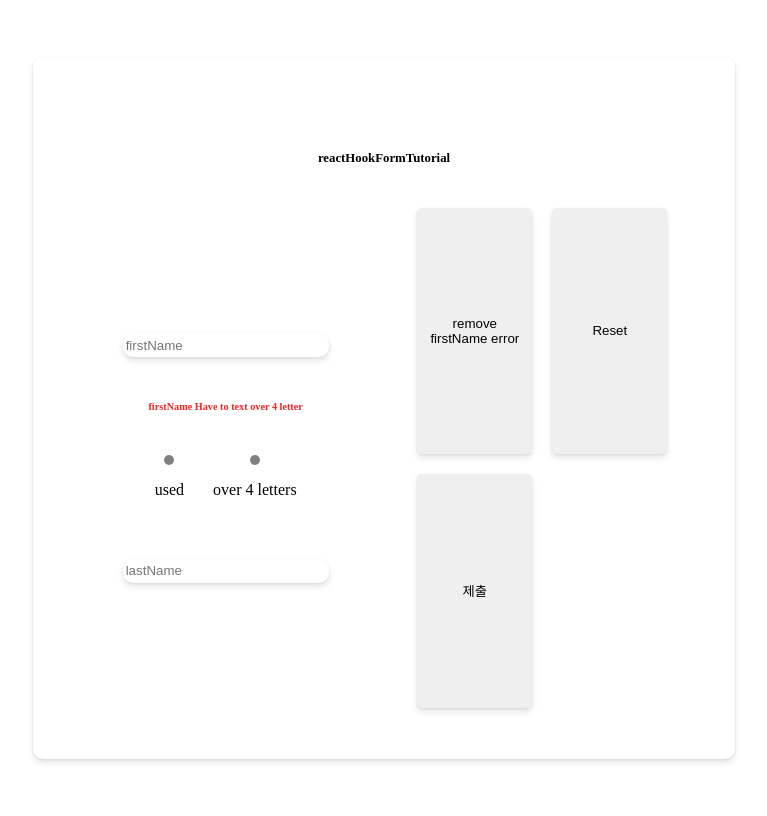
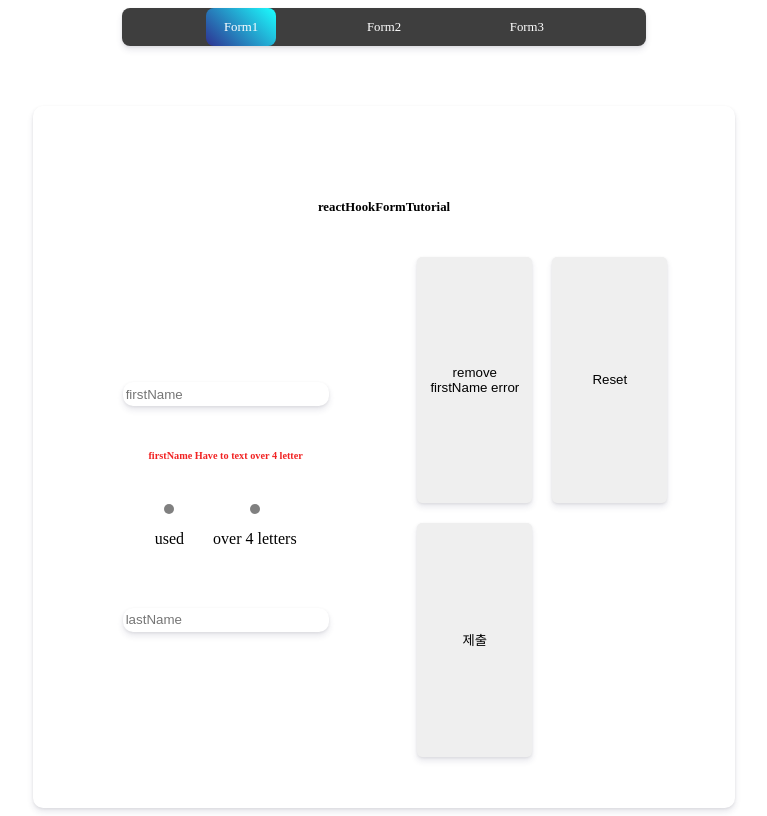
Before and after one commit to brokenPot/reacthookform_with_ts, a React (Vite) app: page / in a window 1280 px wide. Shown: the whole page, without its empty margins (256-1023 px from the left). Built offline with nearby package versions, Linux system fonts and the light colour scheme.

Commit message:
router and nav 추가

```diff
--- a/src/Main.css
+++ b/src/Main.css
@@ -1,6 +1,4 @@
 #root{
-    display: flex;
-    justify-content: center;
-    align-items: center;
-    height: 800px;
+    padding: 0;
+    margin: 0;
 }
--- a/src/Router.tsx
+++ b/src/Router.tsx
@@ -1,13 +1,20 @@
 import { BrowserRouter, Routes, Route } from 'react-router-dom'
 import Form1 from "./forms/Form1.tsx";
 import FormContext1 from "./forms/FormContext1.tsx";
+import Layout from "./comps/Layout.tsx";
 
 export default function  Router  () {
     return (
         <BrowserRouter>
             <Routes>
-                <Route path="/" element={<Form1 />} />
-                <Route path="/formcontext" element={<FormContext1 />} />
+                <Route path="/" element={<Layout>
+                    <Form1 />
+                </Layout>} />
+                <Route path="/formcontext" element={
+                    <Layout>
+                        <FormContext1 />
+                    </Layout>
+                    } />
             </Routes>
         </BrowserRouter>
     );
--- /dev/null
+++ b/src/comps/Layout.tsx
@@ -0,0 +1,28 @@
+import {ReactNode} from "react";
+import styled from "styled-components";
+import NavigationMenu1 from "./NavigationMenu1.tsx";
+
+
+interface LayoutProps {
+    children : ReactNode
+}
+function Layout({children}:LayoutProps) {
+    return (
+        <Background>
+            <NavigationMenu1 navheight={'2vw'}/>
+            {children}
+        </Background>
+    );
+}
+
+const Background = styled.div`
+    display: flex;
+    flex-direction: column;
+    justify-content: space-between;
+    align-items: center;
+    height: 800px;
+`
+
+
+
+export default Layout;
--- /dev/null
+++ b/src/comps/NavigationMenu1.tsx
@@ -0,0 +1,107 @@
+import {useCallback, useEffect, useState} from 'react';
+import styled from 'styled-components';
+import {Link, useLocation} from 'react-router-dom';
+
+
+interface navProps {
+    navwidth:string,
+    navheight:string,
+    navbackgroundcolor:string,
+}
+
+const Nav = styled.nav<navProps>`
+  position: relative;
+  width: ${props => props.navwidth};// 프롭스 대상
+  height: ${props => props.navheight}; // 프롭스 대상
+  background: ${props => props.navbackgroundcolor}; // 프롭스 대상
+  box-shadow: 0 4px 6px rgba(50, 50, 93, 0.11), 0 1px 3px rgba(0, 0, 0, 0.08);
+  border-radius: 8px;
+  display: flex;
+  justify-content: space-evenly;
+  align-items: center;
+    padding: 0.5vw;
+`;
+
+const NavLink = styled(Link)<{navtabfontsize : string}>`
+  position: relative;
+  font-size: ${props => props.navtabfontsize}; // 프롭스 대상
+  color: #fff;
+  text-decoration: none;
+  padding: 1vw;
+  z-index: 1;
+  transition: color 0.3s ease;
+    display: flex;
+    justify-content: center;
+    > a {
+        display: flex;
+        justify-content: center;
+    }
+`;
+
+interface HighlightProps {
+    highlighttabwidth:string,
+    highlighttabcolorone:string,
+    highlighttabcolortwo:string,
+}
+
+const Highlight = styled.span<HighlightProps>`
+  position: absolute;
+  top: 0;
+  height: 100%;
+  width: ${props => props.highlighttabwidth};
+  background:  linear-gradient(45deg, ${(props) => props.highlighttabcolorone}, ${(props) => props.highlighttabcolortwo});
+  border-radius: 8px;
+  transition: left 0.5s ease;
+`;
+
+const routes = [
+    { path: '/', label: 'Form1', position: '6.6vw' },
+    { path: '/formcontext', label: 'Form2',position: '17.2vw' },
+    { path: '/none', label: 'Form3', position: '28vw' },
+];
+
+const NavigationMenu1 = ({navwidth = '40vw', navheight = '3vw', navbackgroundcolor = '#3e3e3e', navtabfontsize = '1vw',highlighttabwidth='5.5vw',highlighttabcolorone = '#2e3192', highlighttabcolortwo = '#1bffff' }) => {
+    const { pathname } = useLocation();
+    const [highlightRoute, setHighlightRoute] = useState({ path: '/', label: 'Me', position: '6.6vw' });
+
+    useEffect(() => {
+        // 현재 하이라이트된 탭과 현재 경로가 다른 경우 1초 후 탭이 원래 경로에 해당하는 탭으로 돌아감.
+        if(highlightRoute.path !== pathname){
+            const timer = setInterval(() => {
+                const route = routes.find((route) => route.path === pathname);
+                setHighlightRoute(route ? route : { path: '/', label: 'Me', position: '6.6vw' });
+            }, 1000);
+
+            return () => {
+                clearInterval(timer);
+            };
+        }
+    }, [highlightRoute,pathname]);
+
+    const handleHover = useCallback((route : any) => {
+        setHighlightRoute(route);
+    }, []);
+
+    return (
+        <>
+            <NavWrapper>
+                <Nav navwidth = {navwidth} navheight = {navheight} navbackgroundcolor = {navbackgroundcolor} >
+                    {routes.map((route) => (
+                        <NavLink navtabfontsize={navtabfontsize} key={route.path} to={route.path} onMouseEnter={() => handleHover(route)}>
+                            {route.label}
+                        </NavLink>
+                    ))}
+                    <Highlight highlighttabwidth={highlighttabwidth} highlighttabcolorone={highlighttabcolorone} highlighttabcolortwo={highlighttabcolortwo} style={{ left: `${highlightRoute.position}` }} />
+                </Nav>
+            </NavWrapper>
+        </>
+
+    );
+};
+
+const NavWrapper = styled.div`
+    display: flex;
+    justify-content: center;
+`
+
+export default NavigationMenu1;
```
Also changed, not shown: src/App.tsx (+0 -20 lines).
